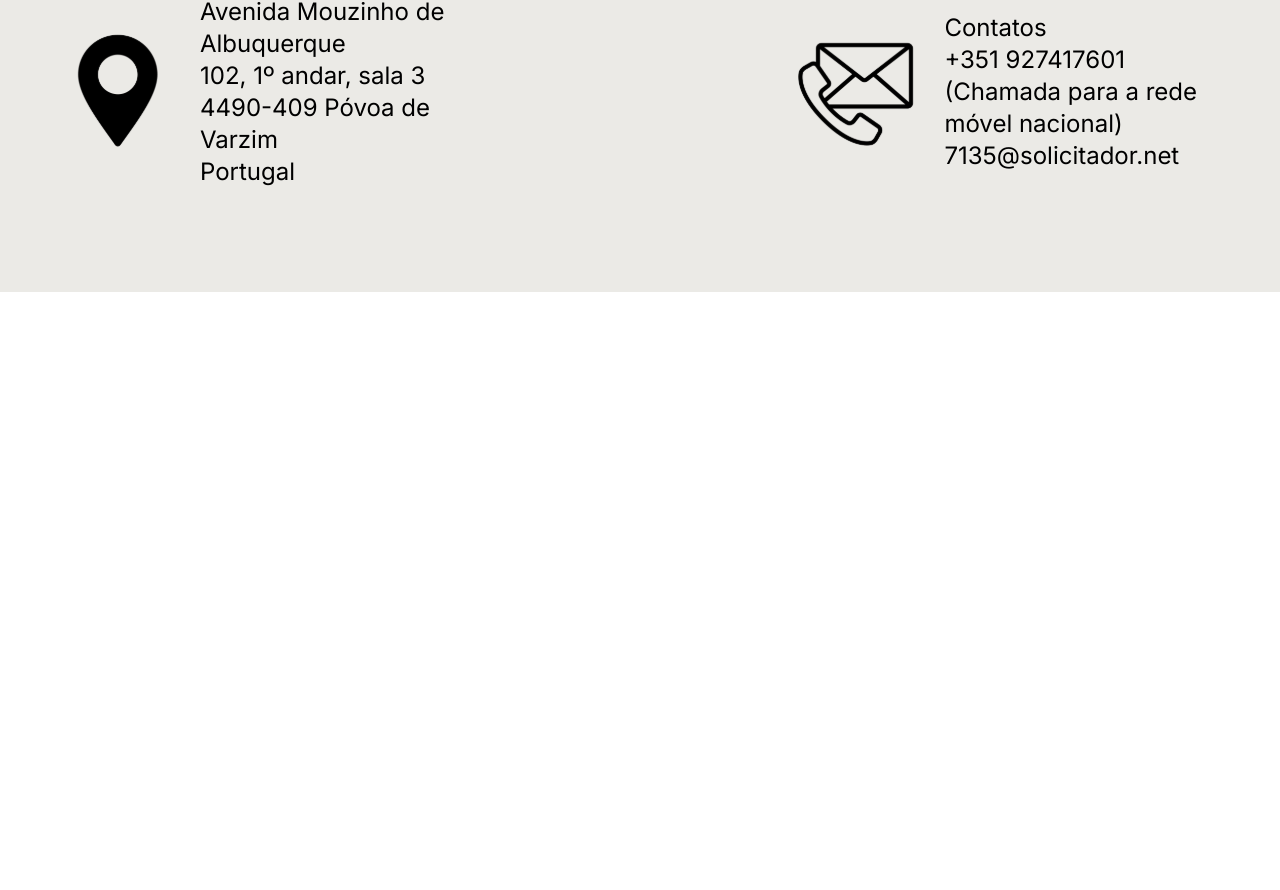
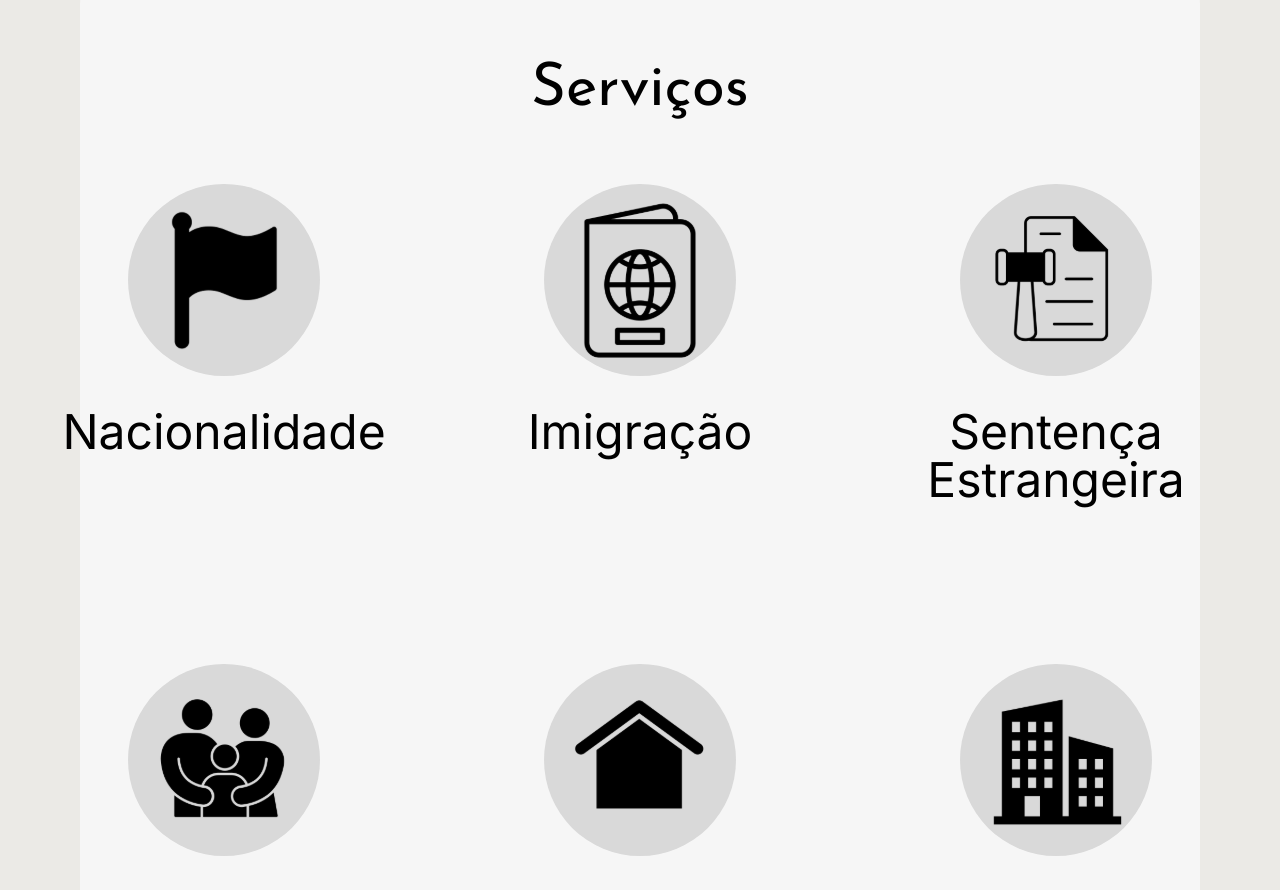
Before and after one commit to mateusabreucn/nacionalidade-portuguesa, a Next.js app: page / in a window 1280 px wide. Shown: the part 2647-3537 px from the top of the page. Before the commit the page ends 2939 px from the top, so only its background shows below. Built offline with nearby package versions, Linux system fonts and the light colour scheme.

Commit message:
feat: seção de serviços v1

```diff
--- /dev/null
+++ b/app/Servicos.tsx
@@ -0,0 +1,46 @@
+import CardBranco from "./components/CardBranco";
+import IconBadge from "./components/IconBagde";
+
+export default function Servicos() {
+  return (
+    <CardBranco titulo="Serviços">
+      <div className="w-full grid grid-cols-3 gap-y-40 gap-x-60 justify-items-center">
+        <IconBadge
+          icon="/Icons/Servicos/Nacionalidade.svg"
+          altText="Ícone de Nacionalidade"
+          titulo="Nacionalidade"
+        />
+
+        <IconBadge
+          icon="/Icons/Servicos/Imigracao.svg"
+          altText="Ícone de Imigração"
+          titulo="Imigração"
+        />
+
+        <IconBadge
+          icon="/Icons/Servicos/Sentenca.svg"
+          altText="Ícone de Sentença Estrangeira"
+          titulo="Sentença Estrangeira"
+        />
+
+        <IconBadge
+          icon="/Icons/Servicos/Familia.svg"
+          altText="Ícone de Família e Sucessões"
+          titulo="Família e Sucessões"
+        />
+
+        <IconBadge
+          icon="/Icons/Servicos/Imoveis.svg"
+          altText="Ícone de Imóveis"
+          titulo="Imóveis"
+        />
+
+        <IconBadge
+          icon="/Icons/Servicos/Empresas.svg"
+          altText="Ícone de Empresas"
+          titulo="Empresas"
+        />
+      </div>
+    </CardBranco>
+  );
+}
--- a/app/components/CardBranco.tsx
+++ b/app/components/CardBranco.tsx
@@ -5,7 +5,7 @@ interface CardBrancoProps {
 
 export default function CardBranco({ titulo, children }: CardBrancoProps) {
   return (
-    <div className="bg-card-branco rounded-[56px] mx-10 py-28 px-14">
+    <div className="bg-card-branco rounded-[56px] mx-10 py-28 px-14 mt-8">
       <div className="font-josefin text-6xl text-center mb-16">{titulo}</div>
       {children}
     </div>
--- /dev/null
+++ b/app/components/IconBagde.tsx
@@ -0,0 +1,19 @@
+import Image from "next/image";
+
+interface IconBadgeProps {
+  icon: string;
+  altText: string;
+  titulo?: string;
+}
+
+export default function IconBadge({ icon, altText, titulo }: IconBadgeProps) {
+  return (
+    <div className="w-fit flex flex-col gap-y-8 items-center">
+      <div className="rounded-full bg-icon-badge w-48 h-48 flex justify-center items-center">
+        <Image src={icon} alt={altText} width={160} height={160} />
+      </div>
+
+      {titulo && <div className="text-5xl text-center">{titulo}</div>}
+    </div>
+  );
+}
--- a/app/page.tsx
+++ b/app/page.tsx
@@ -2,6 +2,7 @@ import Header from "./Header";
 import Intro from "./Intro";
 import Equipa from "./Equipa";
 import Footer from "./Footer";
+import Servicos from "./Servicos";
 
 export default function Home() {
   return (
@@ -9,6 +10,7 @@ export default function Home() {
       <Header />
       <Intro />
       <Equipa />
+      <Servicos />
       <Footer />
     </div>
   );
```
Also changed, not shown: public/Icons/Servicos/Familia.svg (renamed from public/Icons/Servicos/Família.svg).
